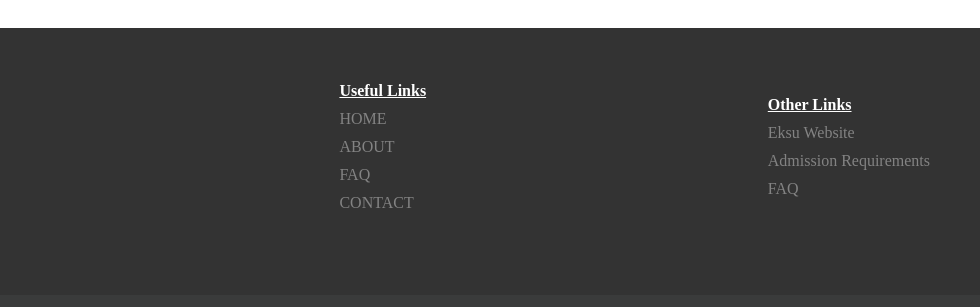
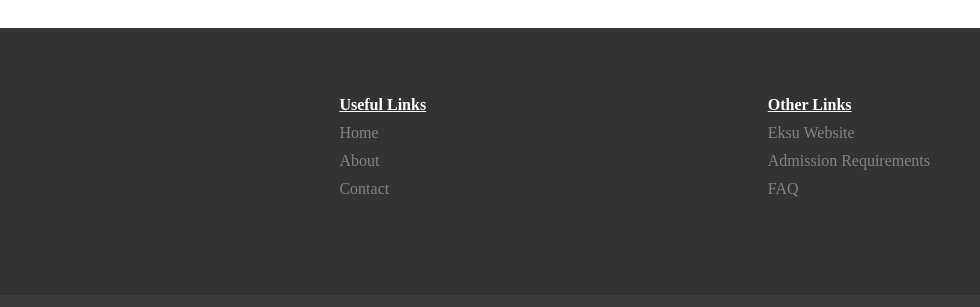
Before and after one commit to JhayJahswiil/fyp-chatbot-system, a plain HTML site: page assets/pages/contact.html in a window 1280 px wide. Shown: the part 417-724 px from the top of the page, 300-1280 px from the left. Drawn offline with nearby package versions, Linux system fonts and the light colour scheme.

Commit message:
initial commit

```diff
--- a/assets/pages/contact.html
+++ b/assets/pages/contact.html
@@ -42,7 +42,7 @@
                 <ul>
                     <li><a href="/assets/pages/index.html">HOME</a></li>
                     <li><a href="/assets/pages/about.html">ABOUT</a></li>
-                    <li><a href="">FAQ</a></li>
+                    <li><a href="/assets/pages/faq.html">FAQ</a></li>
                     <li><a href="/assets/pages/contact.html">CONTACT</a></li>
                 </ul>
             </div>
@@ -99,10 +99,9 @@
                 <h4>Useful Links</h4>
 
                 <ul>
-                    <li><a href="/index.html">HOME</a></li>
-                    <li><a href="/assets/pages/about.html">ABOUT</a></li>
-                    <li><a href="/assets/pages/faq.html">FAQ</a></li>
-                    <li><a href="/assets/pages/contact.html">CONTACT</a></li>
+                    <li><a href="/index.html">Home</a></li>
+                    <li><a href="/assets/pages/about.html">About</a></li>
+                    <li><a href="/assets/pages/contact.html">Contact</a></li>
                 </ul>
             </div>
 
```
Also changed, not shown: assets/pages/about.html (+1 -1 lines), assets/pages/bot.html (+1 -1 lines), assets/pages/faq.html (+1 -1 lines), index.html (+0 -43 lines).
